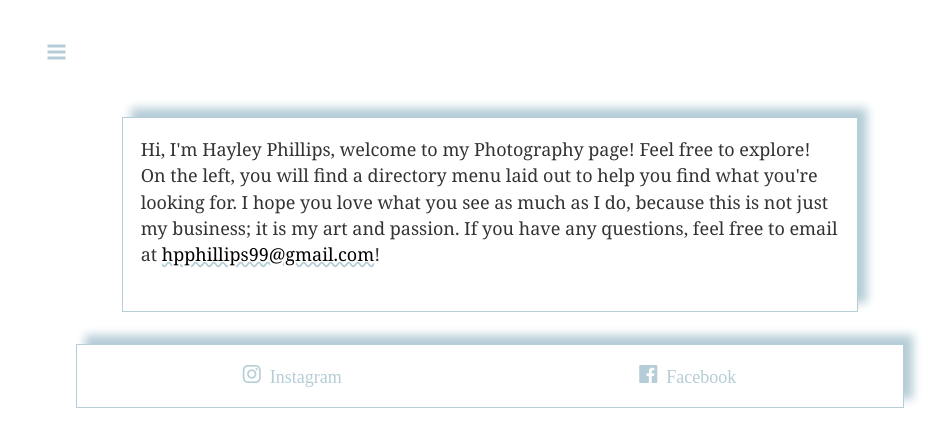
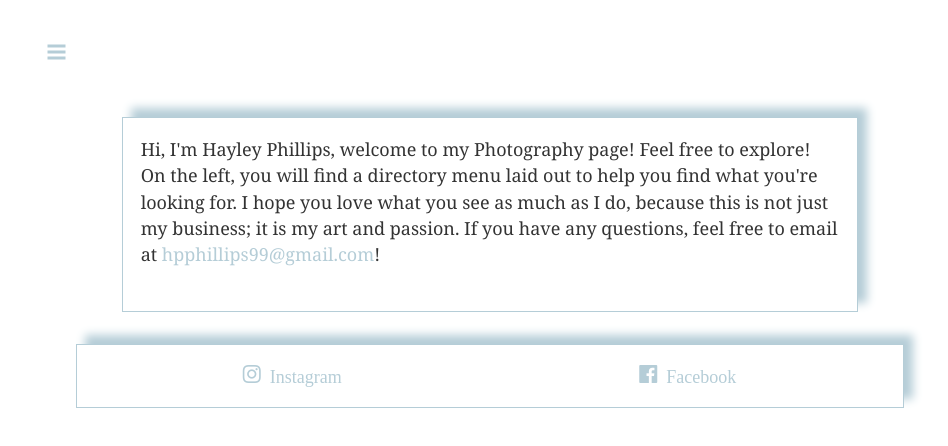
Before and after one commit to saucysalamand3r/hayleyphillipsphotography, a Gatsby site: page / in a window 1280 px wide. Shown: the part 100-546 px from the top of the page, without its empty margins (150-1098 px from the left). Built offline with nearby package versions, Linux system fonts and the light colour scheme; Gatsby itself is replaced by a stand-in of ours.

Commit message:
Switched to cleaner link for email

```diff
--- a/src/components/card.css
+++ b/src/components/card.css
@@ -4,8 +4,8 @@
   }
 
 a {
-    text-decoration: underline wavy #b5cdd7;
-    color: black;
+    text-decoration: none;
+    color: #b5cdd7;
 
 }
 
```
